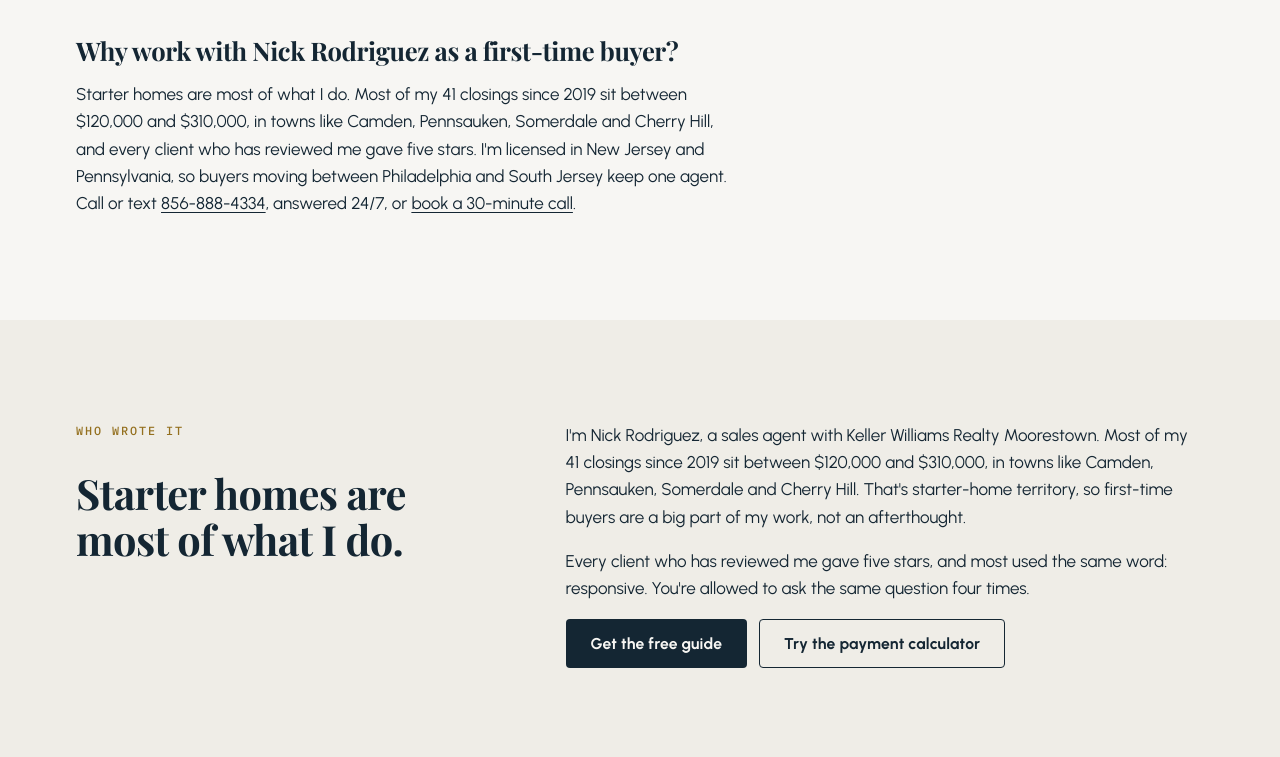
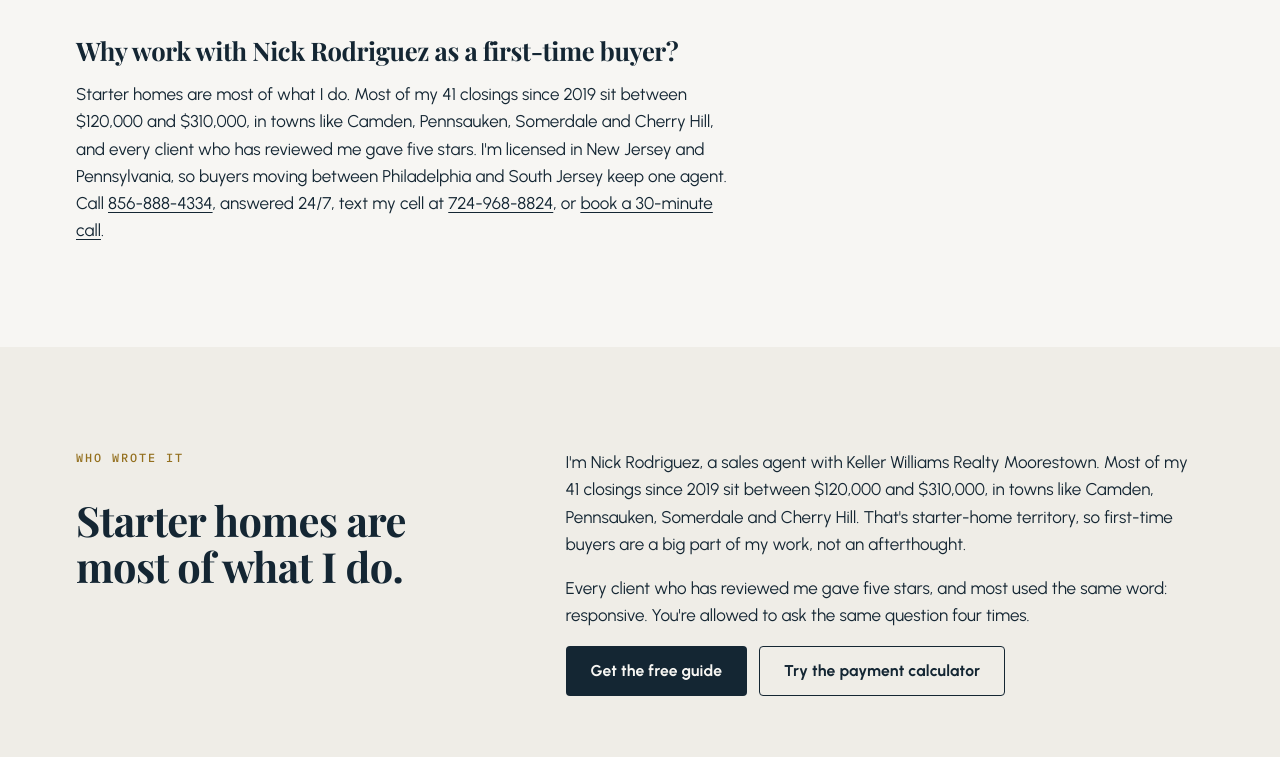
Before and after one commit to casanovaforsale-ctrl/casanovanjpa-site, a plain HTML site: page docs/first-time-home-buyer/index.html in a window 1280 px wide. Shown: the part 3963-4720 px from the top of the page. Drawn offline with Linux system fonts and the light colour scheme.

Commit message:
Point texts to the cell number; the 24/7 line takes calls only
Co-Authored-By: Claude Opus 5.5 <noreply@anthropic.com>
Claude-Session: https://claude.ai/code/session_01Pmpn1qRLW7NbVjJuG4MLmf

```diff
--- a/docs/first-time-home-buyer/index.html
+++ b/docs/first-time-home-buyer/index.html
@@ -152,7 +152,7 @@
       </ol>
 
       <h2 id="agent">Why work with Nick Rodriguez as a first-time buyer?</h2>
-      <p>Starter homes are most of what I do. Most of my 41 closings since 2019 sit between $120,000 and $310,000, in towns like Camden, Pennsauken, Somerdale and Cherry Hill, and every client who has reviewed me gave five stars. I'm licensed in New Jersey and Pennsylvania, so buyers moving between Philadelphia and South Jersey keep one agent. Call or text <a href="tel:+18568884334">856-888-4334</a>, answered 24/7, or <a href="https://cal.com/nicholas-rodriguez-jr-r5sia3/30min" target="_blank" rel="noopener">book a 30-minute call</a>.</p>
+      <p>Starter homes are most of what I do. Most of my 41 closings since 2019 sit between $120,000 and $310,000, in towns like Camden, Pennsauken, Somerdale and Cherry Hill, and every client who has reviewed me gave five stars. I'm licensed in New Jersey and Pennsylvania, so buyers moving between Philadelphia and South Jersey keep one agent. Call <a href="tel:+18568884334">856-888-4334</a>, answered 24/7, text my cell at <a href="sms:+17249688824">724-968-8824</a>, or <a href="https://cal.com/nicholas-rodriguez-jr-r5sia3/30min" target="_blank" rel="noopener">book a 30-minute call</a>.</p>
     </div>
   </div>
 </section>
```
Also changed, not shown: src/pages/first-time-buyer.html (+1 -1 lines).
